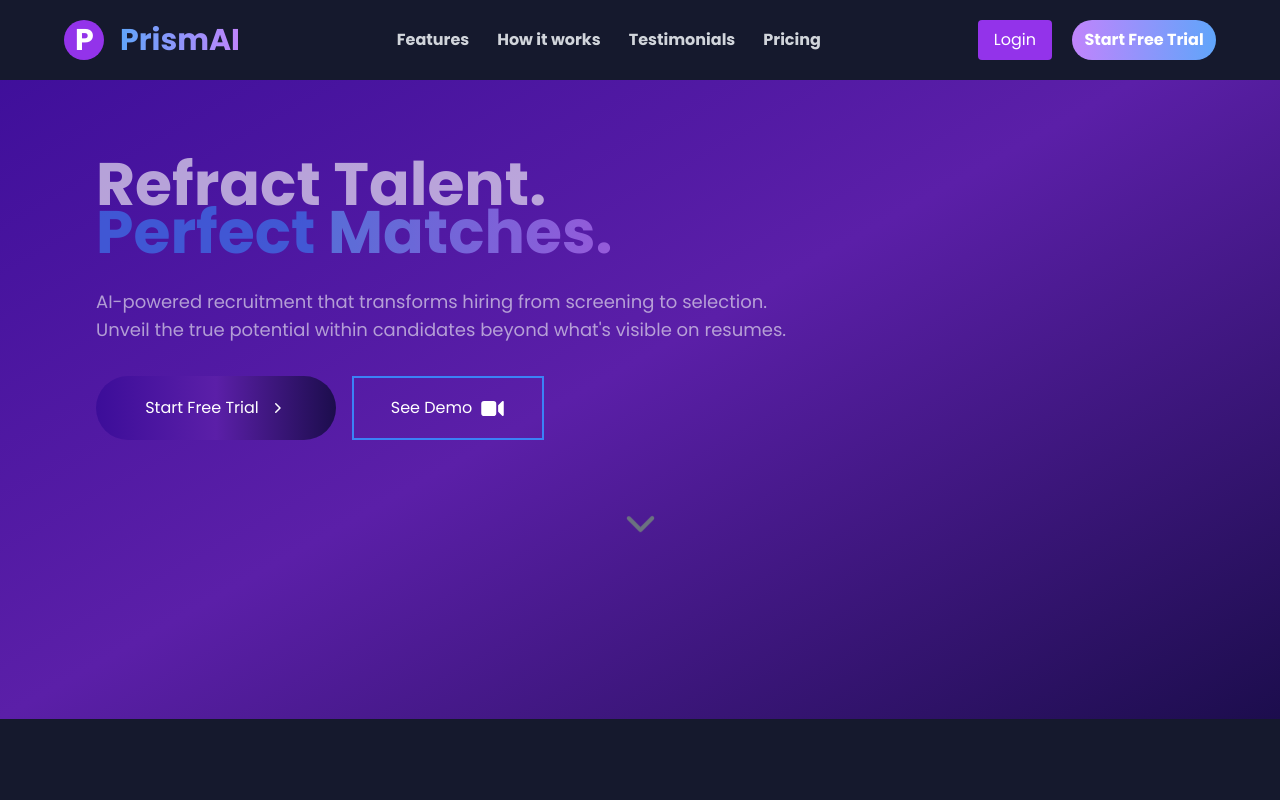
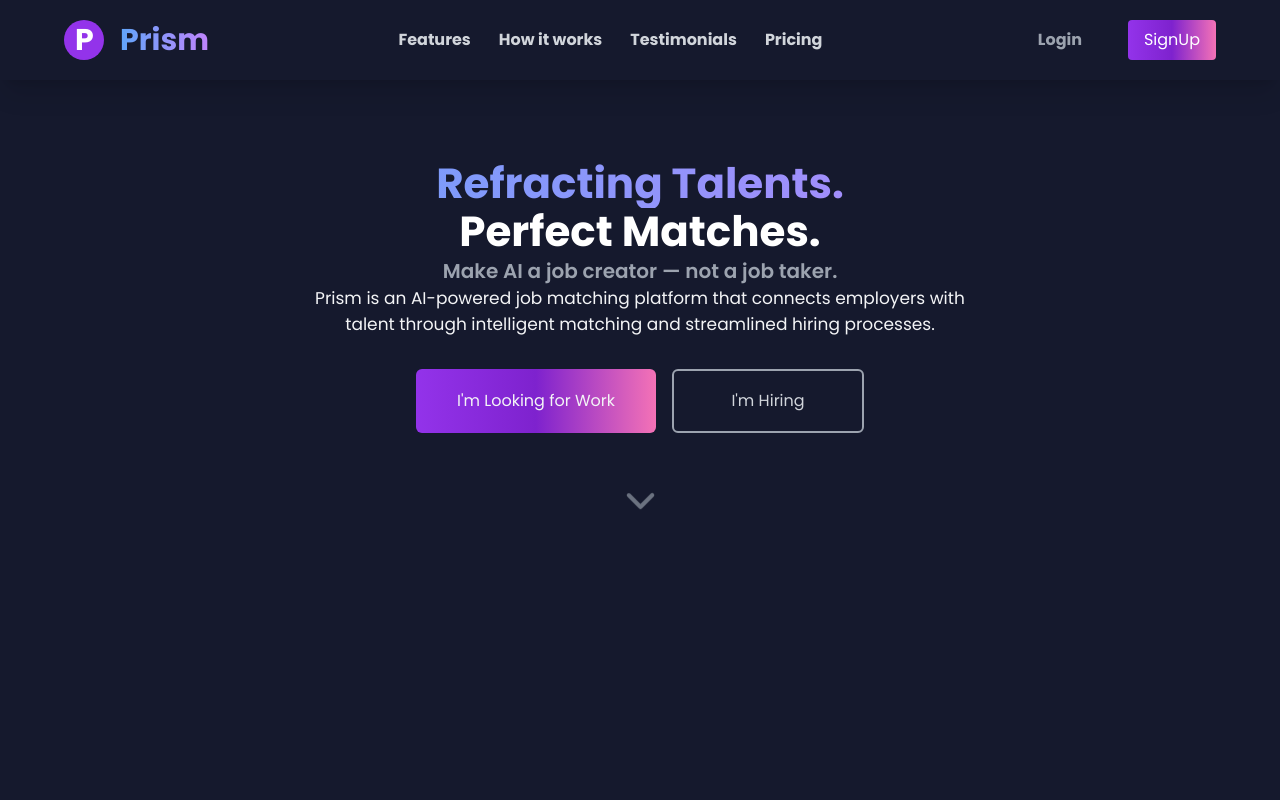
Before and after one commit to Byiringiro215/PrismAI, a React (Vite) app: page / in a window 1280 px wide. Shown: the top 800 px of the page. Built offline with nearby package versions, Linux system fonts and the light colour scheme.

Commit message:
Done changes about the ui

```diff
--- a/src/App.tsx
+++ b/src/App.tsx
@@ -1,4 +1,4 @@
-import { useState } from 'react';
+
 
 import './index.css';
 import Navbar from './assets/Components/Navbar';
@@ -10,16 +10,16 @@ import Testimonies from './assets/pages/Testimonies';
 import Transportation from './assets/pages/Transportation';
 import ReadyToTransform from './assets/pages/ReadyToTransform';
 import Footer from './assets/pages/Footer';
-import LoginPopUp from './assets/pages/LoginPopUp';
+
 
 function App() {
-  const [showLogin, setShowLogin] = useState(false);
+
 
   return (
     <div className="min-h-screen font-poppins bg-[#15192D] overflow-x-hidden">
-      <Sidebar setShowLogin={setShowLogin} />
-      {showLogin && <LoginPopUp setShowLogin={setShowLogin} />}
-      <Navbar setShowLogin={setShowLogin} />
+      <Sidebar />
+
+      <Navbar/>
       <Intro />
       <TransformHiring />
       <HowPrismWorks />
--- a/src/assets/Components/Buttons/IntroButtons.tsx
+++ b/src/assets/Components/Buttons/IntroButtons.tsx
@@ -1,6 +1,5 @@
 
-import { ChevronRightIcon } from '@heroicons/react/20/solid';
-import { VideoCameraIcon } from '@heroicons/react/20/solid';
+
 
 type Props = {
   content1: string;
@@ -11,11 +10,11 @@ type Props = {
 const IntroButtons = ({content1,content2,styles}:Props) => {
   return (
     <div className={`${styles} `} id='Intro'>
-      <button className='flex items-center justify-center h-[4rem] w-[15rem] rounded-full bg-gradient-to-r from-dark-purple to-light-purple p-5'>
-        {content1} <ChevronRightIcon className='ml-2 h-5 w-5'/>
+      <button className='flex items-center justify-center text-gray-100 h-[4rem] w-[15rem] rounded-md bg-gradient-to-r from-purple-600  via-purple-700  to-pink-400 p-5'>
+        {content1}
       </button>
-      <button className='flex items-center justify-center relative h-[4rem] w-[12rem] border-2 border-blue-500 p-5'>
-        {content2} <VideoCameraIcon className='ml-2 h-[25px] w-[25px]'/>
+      <button className='flex items-center justify-center relative text-gray-300 h-[4rem] w-[12rem] border-2 border-gray-400 rounded-md p-5'>
+        {content2}
       </button>
     </div>
   );
--- a/src/assets/Components/Buttons/StartFreeTrialbtn.jsx
+++ b/src/assets/Components/Buttons/StartFreeTrialbtn.jsx
@@ -3,15 +3,16 @@ import React from 'react'
 const NavbarButtons = ({setShowLogin}) => {
   return (
     <div className='hidden lg:flex justify-between gap-5 items-center '>
-        <button
-      className="bg-purple-600 text-white px-4 py-2 rounded hover:bg-purple-700"
-      onClick={() => setShowLogin(true)}
+
+      <button className='text-gray-400 hover:text-purple-600 font-bold  h-[2.5rem] w-[6rem] '>
+Login
+      </button>
+      <button
+      className="bg-gradient-to-r from-purple-600  via-purple-700  to-pink-400 text-white px-4 py-2 rounded hover:bg-purple-700"
+
     >
-      Login
+      SignUp
     </button>
-      <button className='text-white font-bold rounded-full bg-gradient-to-r from-purple-400 to-blue-400 h-[2.5rem] w-[9rem]'>
-Start Free Trial
-      </button>
     </div>
   )
 }
--- a/src/assets/Components/Chat.jsx
+++ b/src/assets/Components/Chat.jsx
@@ -5,6 +5,8 @@ import { FaRobot } from "react-icons/fa6";
 import { FaUserAlt } from "react-icons/fa";
 import { FaMicrophone } from "react-icons/fa";
 import { FaFlagCheckered } from "react-icons/fa";
+
+
 const ai=<FaRobot className='h-4 w-7 text-pink-500'/>
 const user=<FaUserAlt className='h-4 w-7 text-green-300'/>
 const Chat = () => {
--- a/src/assets/Components/Intro.jsx
+++ b/src/assets/Components/Intro.jsx
@@ -6,11 +6,13 @@ import { ChevronDownIcon } from '@heroicons/react/20/solid';
 const Intro = () => {
   return (
 
-    <div className='bg-gradient-to-br from-[#3C0D99]  via-[#5B1FA8] to-[#1C0D4D] min-h-full flex flex-col gap-[2rem] px-2 md:px-[2rem] lg:px-[6rem] py-[10rem] '>
-      <h1 className='font-extrabold text-[60px] font-poppins leading-[3rem] animate-pulse'><span className='text-white'>Refract Talent. <br /> </span><span className='text-blue-500'> Perfect </span><span className='bg-clip-text text-transparent bg-gradient-to-r from-blue-400 to-purple-400'>Matches.</span></h1>
-      <p className='text-lg text-gray-100 md:w-[45rem] animate-pulse'>AI-powered recruitment that transforms hiring from screening to selection. Unveil the true potential within candidates beyond what's visible on resumes.</p>
-      <IntroButtons content1='Start Free Trial' content2='See Demo ' styles='flex gap-[1rem] text-white '/>
-      <a href="#Transform"  className='flex justify-center text-gray-500 cursor-pointer mt-[2rem] animate-bounce'>
+    <div className='bg-[##15192D] min-h-full flex flex-col justify-center text-center gap-[] px-2 md:px-[2rem] lg:px-[6rem] py-[10rem] '>
+      <h1 className='font-extrabold text-[42px]  font-poppins leading-[3rem]  bg-clip-text text-transparent bg-gradient-to-r from-blue-400 to-purple-400'>Refracting Talents.</h1>
+      <h1 className='font-extrabold text-[42px] text-white font-poppins leading-[3rem] '>Perfect Matches.</h1>
+      <p className='text-[20px] text-gray-400 text-center font-semibold'>Make AI a job creator — not a job taker.</p>
+      <p className='text-[17px] text-gray-100 md:w-[] text-center '>Prism is an AI-powered job matching platform that connects employers with <br /> talent through intelligent matching and streamlined hiring processes.</p>
+      <IntroButtons content1={`I'm Looking for Work`} content2={`I'm Hiring`} styles='flex justify-center mt-[2rem] gap-[1rem] text-white '/>
+      <a href="#Transform"  className='flex justify-center text-gray-500 cursor-pointer mt-[3rem] animate-bounce'>
       <ChevronDownIcon className='h-[55px]'/>
       </a>
 
--- a/src/assets/Components/Logo.jsx
+++ b/src/assets/Components/Logo.jsx
@@ -6,7 +6,7 @@ const Logo = () => {
 <div className='rounded-full w-[40px] h-[40px] bg-purple-600 text-white py-[2px] px-[11px]'>
       <span className='font-extrabold text-3xl '>P</span>
     </div>
-  <span className='font-bold text-3xl bg-clip-text text-transparent bg-gradient-to-r from-blue-400 to-purple-400'>PrismAI</span>
+  <span className='font-bold text-3xl bg-clip-text text-transparent bg-gradient-to-r from-blue-400 to-purple-400'>Prism</span>
     </div>
   )
 }
--- a/src/assets/Components/Navbar.jsx
+++ b/src/assets/Components/Navbar.jsx
@@ -11,11 +11,11 @@ export const navbarlinks = [
   { label: 'Pricing', id: '#Transportation' },
 ];
 
-const Navbar = ({ setShowLogin }) => {
+const Navbar = () => {
   const { toogleSidebar } = useSidebar();
 
   return (
-    <div className="fixed w-full flex items-center justify-between bg-[#15192D] py-3 px-[4rem] h-[5rem] z-20">
+    <div className="fixed w-full flex items-center justify-between bg-[#15192D] py-3 px-[4rem] h-[5rem] z-20 shadow-xl">
       <Logo />
       <div className="hidden lg:flex gap-7">
         {navbarlinks.map((link, index) => (
@@ -28,7 +28,7 @@ const Navbar = ({ setShowLogin }) => {
           </a>
         ))}
       </div>
-      <NavbarButtons setShowLogin={setShowLogin} />
+      <NavbarButtons/>
       <Bars3Icon
         className="block lg:hidden text-white w-[30px] h-[30px] cursor-pointer"
         onClick={toogleSidebar}
--- a/src/assets/Components/Sidebar.jsx
+++ b/src/assets/Components/Sidebar.jsx
@@ -10,9 +10,10 @@ export const navbarlinks = [
   { label: 'Testimonials', id: '#Testimonies' },
   { label: 'Pricing', id: '#Transportation' },
   { label: 'Login', id: '#' },
+  { label: 'SignUp', id: '#' }
 ];
 
-const Sidebar = ({ setShowLogin }) => {
+const Sidebar = () => {
   const { showSidebar, toogleSidebar } = useSidebar();
 
   return (
--- a/src/assets/pages/LoginPopUp.jsx
+++ /dev/null
@@ -1,80 +0,0 @@
-import React, { useState } from 'react'
-import { XMarkIcon } from '@heroicons/react/24/solid'
-
-const LoginPopUp = ({ setShowLogin }) => {
-  const [currState, setCurrstate] = useState('Login')
-
-  return (
-    <div className="fixed inset-0 z-50 bg-black bg-opacity-60 grid">
-<form className="place-self-center w-[90%] sm:w-[400px] text-gray-500 bg-gradient-to-br from-[#3C0D99] via-[#5B1FA8] to-[#1C0D4D] flex flex-col gap-6 p-6 rounded-md text-sm ">
-        <div className="flex justify-between items-center text-black">
-          <h2 className='text-white text-[18px] font-bold'>{currState}</h2>
-          <XMarkIcon
-            onClick={() => setShowLogin(false)}
-            className="w-5 h-5 cursor-pointer hover:bg-black hover:text-white rounded-full transition-all"
-          />
-        </div>
-
-        <div className="flex flex-col gap-5">
-          {currState !== 'Login' && (
-            <input
-              type="text"
-              placeholder="Your name..."
-              required
-              className="outline-none border border-gray-300 p-2 rounded"
-            />
-          )}
-          <input
-            type="email"
-            placeholder="Your email..."
-            required
-            className="outline-none border border-gray-300 p-2 rounded"
-          />
-          <input
-            type="password"
-            placeholder="Password"
-            required
-            className="outline-none border border-gray-300 p-2 rounded"
-          />
-        </div>
-
-        <button className="border-none py-2 rounded text-white bg-purple-500 text-base cursor-pointer">
-          {currState === 'Signup' ? 'Create account' : 'Login'}
-        </button>
-
-        <div className="flex items-start gap-2 -mt-3">
-          <input type="checkbox" className="mt-1" />
-          <p className="text-gray-500 text-xs">
-            By continuing, I agree to the terms of use & privacy policy
-          </p>
-        </div>
-
-        <p className="text-gray-500 text-sm">
-          {currState === 'Login' ? (
-            <>
-              Create account?
-              <span
-                className="text-gray-400 font-medium cursor-pointer ml-1"
-                onClick={() => setCurrstate('Signup')}
-              >
-                Click here
-              </span>
-            </>
-          ) : (
-            <>
-              Already have an account?
-              <span
-                className="text-gray-400 font-medium cursor-pointer ml-1"
-                onClick={() => setCurrstate('Login')}
-              >
-                Login here
-              </span>
-            </>
-          )}
-        </p>
-      </form>
-    </div>
-  )
-}
-
-export default LoginPopUp
--- a/src/assets/pages/ReadyToTransform.jsx
+++ b/src/assets/pages/ReadyToTransform.jsx
@@ -8,18 +8,9 @@ const ReadyToTransform = () => {
     <div className='flex flex-col justify-center gap-[1rem] bg-gradient-to-br from-[#3C0D99] via-[#5B1FA8] to-[#1C0D4D] mt-[5rem] py-[3rem]' id='Apps'>
       <div className='flex flex-col gap-[1rem] text-center'>
       <h3 className='text-white text-3xl font-extrabold'>Ready to Transform Your <span className='text-blue-500'> Hiring</span> <span className='bg-clip-text text-transparent bg-gradient-to-r from-blue-400 to-purple-400'>Process?</span></h3>
-      <p className=' text-gray-300'>Join thousands of companies using Prism to find perfect candidates faster and more efficiently.</p>
+      <p className=' text-gray-300'>Join thousands of companies and job seekers who have found their perfect match with Prism.</p>
       </div>
-      <div className='flex justify-center mt-[3rem] '>
-  <div className=' flex gap-[1rem] text-white' id='Intro'>
-      <button className='flex items-center justify-center md:h-[4rem] text-[14px] md:text-sm md:w-[15rem] rounded-full bg-gradient-to-r from-dark-purple to-light-purple p-5'>
-         Start Free Trial <ChevronRightIcon className='ml-2 h-5 w-5'/>
-      </button>
-      <button className='flex items-center justify-center relative text-[14px] md:text-sm md:h-[4rem] md:w-[13rem] border-2 border-blue-500 p-5'>
-        Request Demo <VideoCameraIcon className='ml-2 h-[25px] w-[25px]'/>
-      </button>
-    </div>
-      </div>
+      <IntroButtons content1={`I'm Looking for Work`} content2={`I'm Hiring`} styles='flex justify-center mt-[2rem] gap-[1rem] text-white '/>
 
     </div>
   )
--- a/src/assets/pages/TransformHiring.jsx
+++ b/src/assets/pages/TransformHiring.jsx
@@ -5,7 +5,7 @@ const TransformHiring = () => {
   return (
     <div className='flex flex-col gap-[3rem] mt-[7rem]' id='Transform'>
       <div className='flex flex-col text-center items-center gap-[1rem]'>
-<h3 className='text-white  font-extrabold'>Transform Your <span className='text-blue-500'> Hiring</span> <span className='bg-clip-text text-transparent bg-gradient-to-r from-blue-400 to-purple-400'>Process</span></h3>
+<h3 className='text-white text-3xl  font-extrabold'>Transform Your <span className='text-blue-500'> Hiring</span> <span className='bg-clip-text text-transparent bg-gradient-to-r from-blue-400 to-purple-400'>Process</span></h3>
 <p className='lg:w-[50rem]  text-gray-300'>Prism's AI-powered feautures help you discover, evaluate, and hire the best talent faster than ever before.</p>
       </div>
       <div className='md:px-[3rem] '>
```
